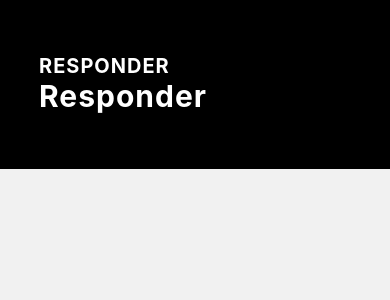
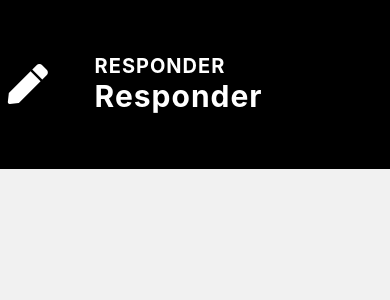
Before and after one commit to samEcarey/demo-expo-app, a React Native app: screen / in a window 390 px wide. Shown: the top 300 px of the page. Built offline with nearby package versions, Linux system fonts and the light colour scheme.

Commit message:
aligned header

```diff
--- a/components/Header.js
+++ b/components/Header.js
@@ -10,14 +10,19 @@ export const Header = (props) => {
             backgroundColor: 'black',
             justifyContent: 'center'
         }}>
-
+            <View style={{
+                display: 'flex',
+                flexDirection: 'row'
+            }}>
+                <View style={{padding: '2%'}}><FontAwesome5 name={'pen'} size={40} color={'white'}
+                                                            float={'left'}/></View>
                 <View style={{paddingLeft: '10%'}}>
-                {/*ICON*/}
                     <Text style={styles = {
                         fontWeight: 'bold',
                         fontSize: 20,
                         color: props.textColor,
                         letterSpacing: 1,
+                        display: 'inline'
                     }}>{props.text.toUpperCase()}</Text>
 
                     <Text style={styles = {
@@ -28,24 +33,17 @@ export const Header = (props) => {
                         letterSpacing: 1,
                     }}>{props.text}</Text>
                 </View>
+            </View>
         </View>)
 }
 
 let styles = StyleSheet.create({
-    headerContainer: {},
     header: {
         width: '100%',
         height: '20%',
         backgroundColor: 'black',
         flexDirection: 'row',
     },
-    // headerText: {
-    //     fontWeight: 'bold',
-    //     fontSize: 20,
-    //     // color: props.textColor,
-    //     color: props.textColor,
-    //     letterSpacing: 1,
-    // }
 })
 
 
```
Lines whose indentation alone changed are shown as unchanged.
